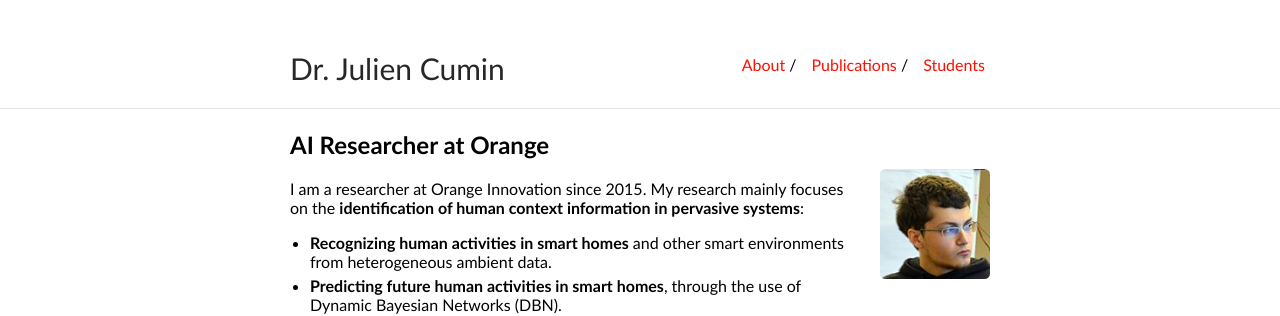
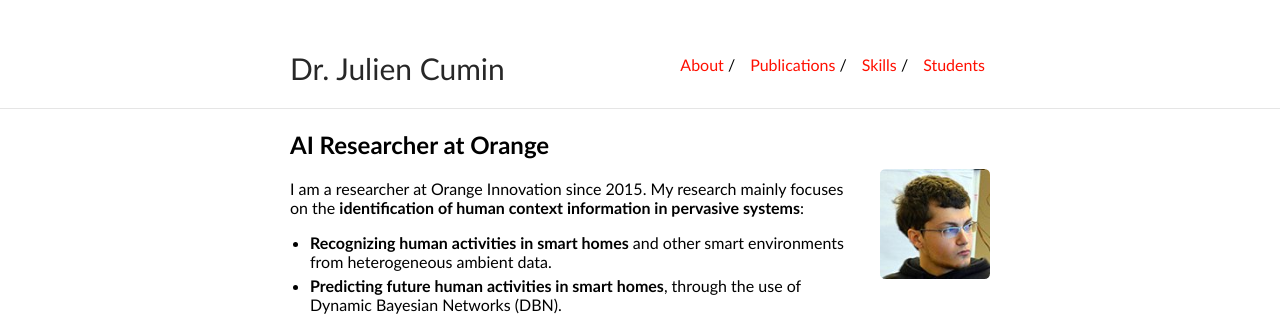
Before and after one commit to JCumin/jcumin.github.io, a Jekyll site: the page built from index.md, in a window 1280 px wide. Shown: the top 316 px of the page. Built offline with Jekyll 4.4.1, drawn with Linux system fonts in a browser that asks for light colours.

Commit message:
Update _config.yml

```diff
--- a/_config.yml
+++ b/_config.yml
@@ -19,5 +19,7 @@ nav:
    link: "index"
  - name: "Publications"
    link: "publications"
+ - name: "Skills"
+   link: "skills"
  - name: "Students"
    link: "students"
```
